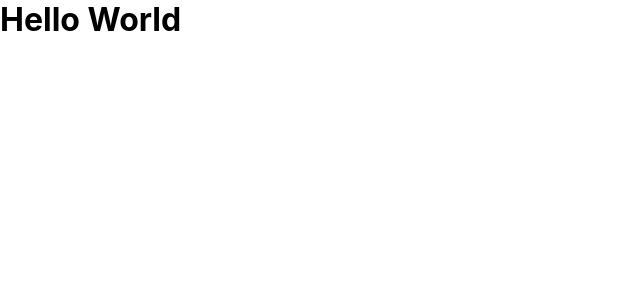
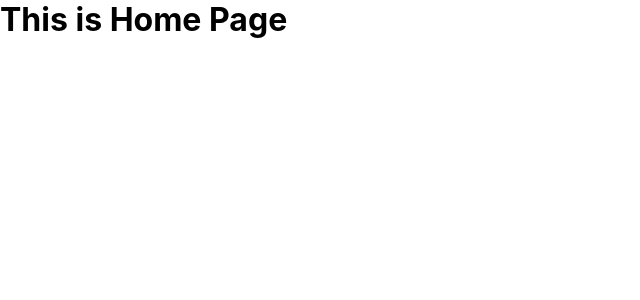
Before and after one commit to SAMURAIM0SES/GraceShopperFrontEnd, a React (Create React App) app: page / in a window 1280 px wide. Shown: the top 300 px of the page, without its empty margins (0-640 px from the left). Built offline with nearby package versions, Linux system fonts and the light colour scheme.

Commit message:
started files for routing

```diff
--- a/package.json
+++ b/package.json
@@ -8,6 +8,7 @@
     "@testing-library/user-event": "^13.5.0",
     "react": "^18.2.0",
     "react-dom": "^18.2.0",
+    "react-router-dom": "^6.3.0",
     "react-scripts": "5.0.1",
     "web-vitals": "^2.1.4"
   },
--- a/src/components/App.js
+++ b/src/components/App.js
@@ -1,10 +1,12 @@
 import React from 'react';
+import { Routes, Route } from 'react-router-dom';
+import Home from './Home';
 
 function App() {
   return (
-    <div>
-      <h1>Hello World</h1>
-    </div>
+    <Routes>
+      <Route path="/" element={<Home />} />
+    </Routes>
   );
 }
 
--- /dev/null
+++ b/src/components/Home.js
@@ -0,0 +1,5 @@
+const Home = () => {
+  return <h1>This is Home Page</h1>;
+};
+
+export default Home;
--- a/src/index.js
+++ b/src/index.js
@@ -2,10 +2,11 @@ import React from 'react';
 import ReactDOM from 'react-dom/client';
 import './index.css';
 import App from './components/App';
+import { BrowserRouter } from 'react-router-dom';
 
 const root = ReactDOM.createRoot(document.getElementById('root'));
 root.render(
-  <React.StrictMode>
+  <BrowserRouter>
     <App />
-  </React.StrictMode>
+  </BrowserRouter>
 );
```
Also changed, not shown: 1 other file (tests, documents, lock files or other folders).
